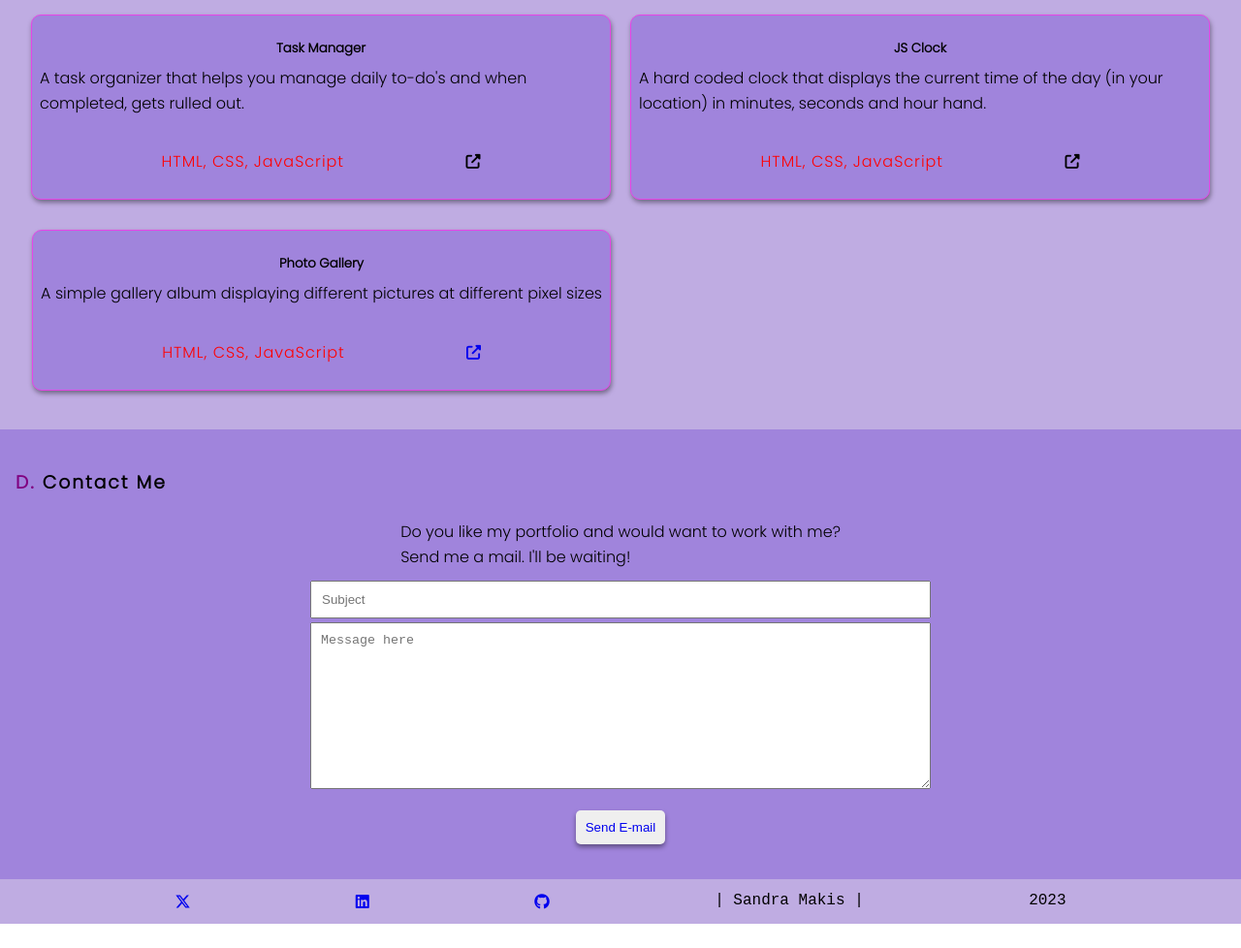
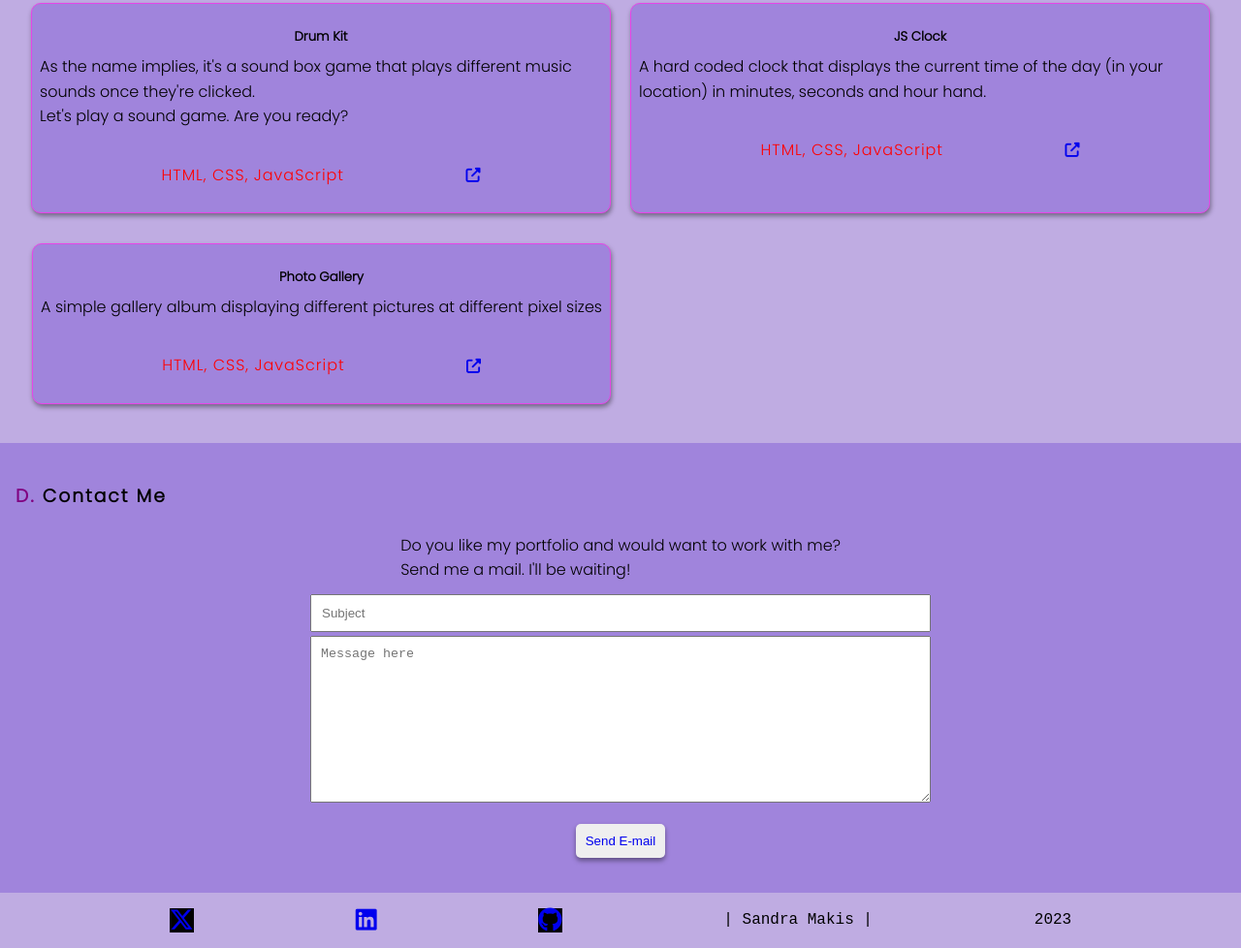
Before and after one commit to sandramakis/sandramakis.github.io, a plain HTML site: page index.html in a window 1280 px wide. Shown: the part 1683-2661 px from the top of the page at 97% size. Before the commit the page ends 2636 px from the top, so only its background shows below. Drawn offline with Linux system fonts and the light colour scheme; a web font is replaced by a local one.

Commit message:
ADJ: icons and links

```diff
--- a/index.html
+++ b/index.html
@@ -150,7 +150,7 @@
 
           <!-- 3 -->
           <div class="hidden">
-            <i class="fa fa-solid fa-laptop-mobile"></i>
+            <i class="fa-solid fa-laptop-mobile"></i>
             <h4>Responsive Web Design</h4>
             <p>
               Small screens (phone screens less than 368px) tend to be a problem
@@ -188,7 +188,7 @@
             <span class="languages">
               <p class="language-used">HTML, CSS, JavaScript</p>
               <a
-                href="https://vercel.com/sandramakis/pig-game/77J1jMSq8XzjkpLMvdn8gMc9vopS"
+                href="https://pig-game-o06gpo093-sandramakis.vercel.app/"
                 class="fa fa-solid fa-external-link"
               ></a>
             </span>
@@ -216,15 +216,19 @@
 
           <!-- 3 -->
           <div class="grid-item hidden">
-            <h5>Task Manager</h5>
+            <h5>Drum Kit</h5>
             <p>
-              A task organizer that helps you manage daily to-do's and when
-              completed, gets rulled out.
+              As the name implies, it's a sound box game that plays different
+              music sounds once they're clicked. <br />
+              Let's play a sound game. Are you ready?
             </p>
             <br />
             <span class="languages">
               <p class="language-used">HTML, CSS, JavaScript</p>
-              <i class="fa fa-solid fa-external-link"><a href=""></a></i>
+              <a
+                href="https://vocal-drum-kit.netlify.app/"
+                class="fa fa-solid fa-external-link"
+              ></a>
             </span>
           </div>
 
@@ -238,7 +242,10 @@
             <br />
             <span class="languages">
               <p class="language-used">HTML, CSS, JavaScript</p>
-              <i class="fa fa-solid fa-external-link"><a href=""></a></i>
+              <a
+                href="https://css-js-animated-clock.netlify.app/"
+                class="fa fa-solid fa-external-link"
+              ></a>
             </span>
           </div>
 
--- a/styles.css
+++ b/styles.css
@@ -164,6 +164,15 @@ p.language-used {
   font-size: 15px;
 }
 
+.fa-brands {
+  font-size: 25px;
+}
+
+.fa-x-twitter,
+.fa-github {
+  background-color: black;
+}
+
 /* Box Shadow */
 section.projects div,
 header.main-heading,
@@ -228,7 +237,7 @@ footer {
   justify-content: space-evenly;
   align-items: center;
   font-family: "Courier New", Courier, monospace;
-  padding: 10px;
+  padding: 1rem 0.5rem;
 }
 
 /* MEDIA QUERY AND SCREEN SIZE */
```
